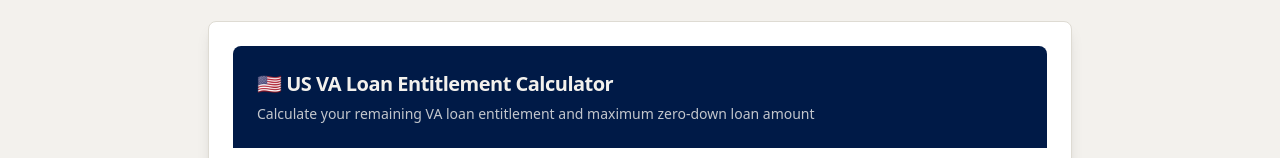
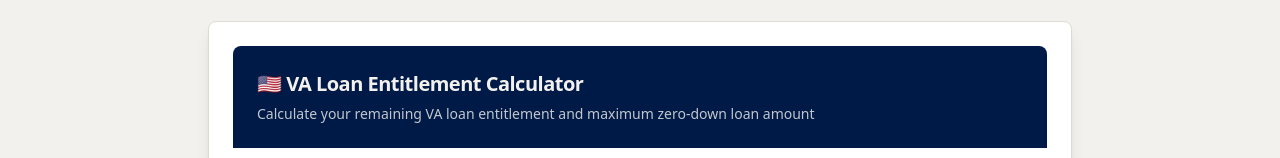
Before and after one commit to davmoha/veteran-finance-sense, a React (Vite) app: page /va-loan in a window 1280 px wide. Shown: the part 642-800 px from the top of the page. Built offline with nearby package versions, Linux system fonts and the light colour scheme.

Commit message:
Fix US capitalization in title

```diff
--- a/src/components/VALoanCalculator.tsx
+++ b/src/components/VALoanCalculator.tsx
@@ -53,7 +53,7 @@ const VALoanCalculator = () => {
     <Card className="calculator-card animate-fade-in">
       <CardHeader className="bg-primary text-primary-foreground rounded-t-lg">
         <CardTitle className="flex items-center gap-2 text-xl">
-          🇺🇸 US VA Loan Entitlement Calculator
+          🇺🇸 VA Loan Entitlement Calculator
         </CardTitle>
         <CardDescription className="text-primary-foreground/80">
           Calculate your remaining VA loan entitlement and maximum zero-down loan amount
```
